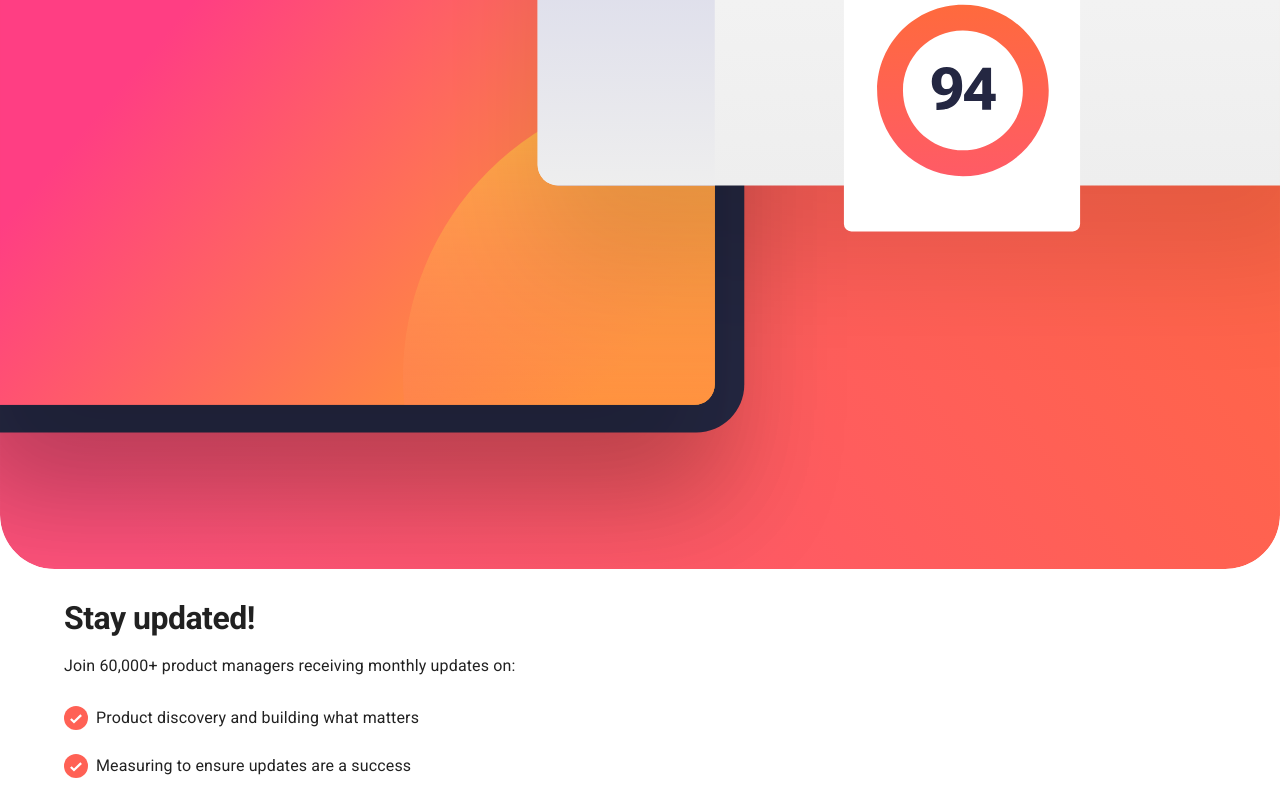
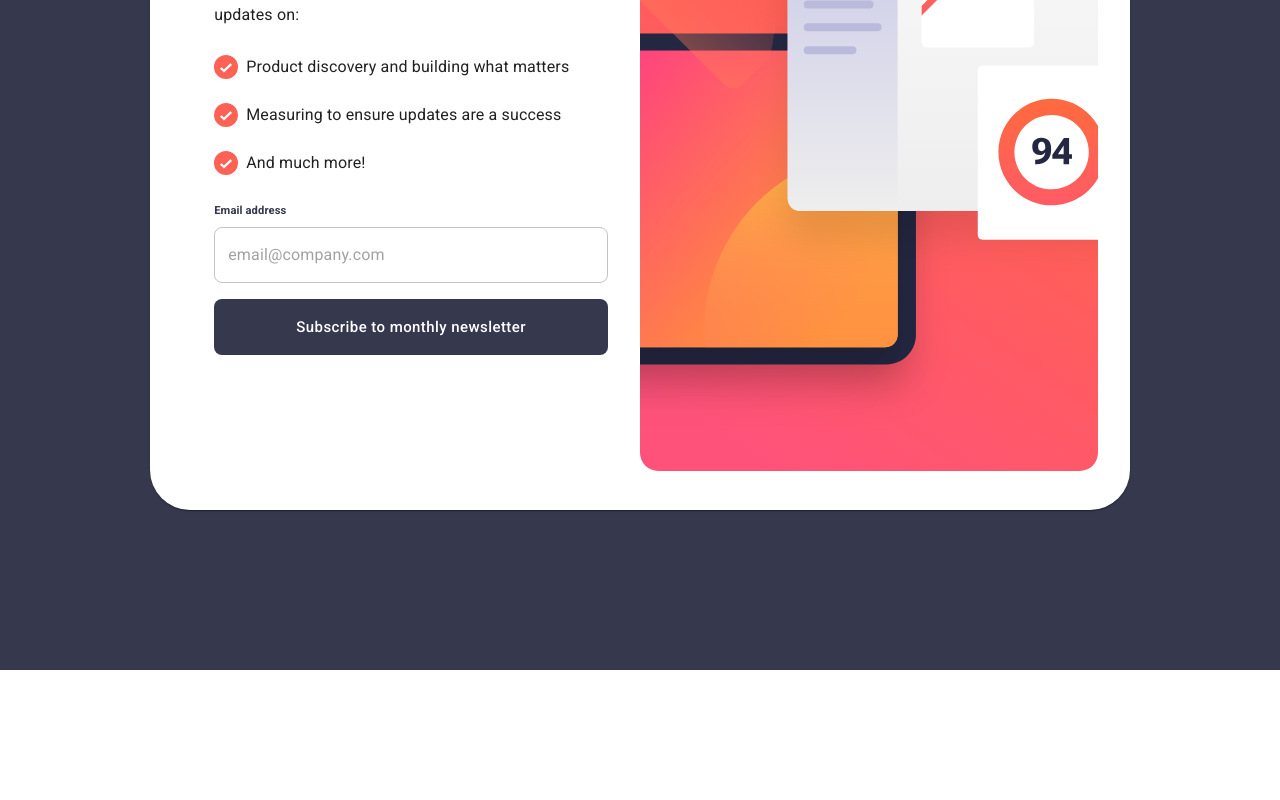
Before and after one commit to florinatanasoaei155/newsletter-sign-up-with-success-message, a React (Vite) app: page / in a window 1280 px wide. Shown: the part 400-1200 px from the top of the page. After the commit the page ends 1070 px from the top, so only its background shows below. Built offline with nearby package versions, Linux system fonts and the light colour scheme.

Commit message:
Style SubscriptionForm on desktop devices

```diff
--- a/src/App.tsx
+++ b/src/App.tsx
@@ -4,8 +4,8 @@ import '@fontsource/roboto/500.css';
 import '@fontsource/roboto/700.css';
 import { CssBaseline, ThemeProvider } from '@mui/material';
 import { useState } from 'react';
-import NewsletterForm from './components/NewsletterForm';
-import SuccessMessage from './components/SuccessMessage';
+import SubscriptionForm from './components/SubscriptionForm';
+import SubscriptionSuccess from './components/SubscriptionSuccess';
 import theme from './theme';
 
 const App = () => {
@@ -21,10 +21,10 @@ const App = () => {
 
   const renderContent = () => {
     if (!isSubmitted) {
-      return <NewsletterForm onSubmitSuccess={handleSubmitSuccess} />;
+      return <SubscriptionForm onSubmitSuccess={handleSubmitSuccess} />;
     }
 
-    return <SuccessMessage onDismiss={handleDismiss} />;
+    return <SubscriptionSuccess onDismiss={handleDismiss} />;
   };
 
   return (
--- a/src/components/NewsletterForm.tsx
+++ /dev/null
@@ -1,124 +0,0 @@
-import { zodResolver } from '@hookform/resolvers/zod';
-import {
-  Box,
-  Button,
-  List,
-  ListItem,
-  ListItemIcon,
-  ListItemText,
-  Stack,
-  TextField,
-  Typography,
-  Container,
-} from '@mui/material';
-import { Controller, useForm } from 'react-hook-form';
-import * as z from 'zod';
-import DesktopIlustration from '../assets/images/illustration-sign-up-mobile.svg';
-import IconList from './IconList';
-
-const benefitsList = [
-  {
-    id: 0,
-    label: 'Product discovery and building what matters',
-  },
-  {
-    id: 1,
-    label: 'Measuring to ensure updates are a success',
-  },
-  {
-    id: 2,
-    label: 'And much more!',
-  },
-];
-
-const schema = z.object({
-  email: z
-    .string()
-    .min(1, { message: 'Required' })
-    .email({ message: 'Must be a valid email' }),
-});
-
-interface NewsletterFormInput {
-  email: string;
-}
-
-interface NewsletterFormProps {
-  onSubmitSuccess: () => void;
-}
-
-const NewsletterForm = ({ onSubmitSuccess }: NewsletterFormProps) => {
-  const { control, handleSubmit } = useForm({
-    defaultValues: { email: '' },
-    resolver: zodResolver(schema),
-  });
-
-  const onSubmit = (data: NewsletterFormInput) => {
-    console.log(data);
-    onSubmitSuccess();
-  };
-
-  return (
-    <>
-      <img src={DesktopIlustration} alt='Illustration' width='100%' />
-      <Container>
-        <Box component='section'>
-          <Typography variant='h1' pt={3} pb={2}>
-            Stay updated!
-          </Typography>
-          <Typography component='p'>
-            Join 60,000+ product managers receiving monthly updates on:
-          </Typography>
-          <List sx={{ py: 2 }}>
-            {benefitsList.map(({ id, label }) => (
-              <ListItem key={id} alignItems='flex-start' disableGutters>
-                <ListItemIcon
-                  sx={(theme) => ({
-                    minWidth: theme.spacing(4),
-                    marginTop: theme.spacing(0.5),
-                  })}
-                >
-                  <IconList />
-                </ListItemIcon>
-                <ListItemText>{label}</ListItemText>
-              </ListItem>
-            ))}
-          </List>
-        </Box>
-        <Box component='section' mb={4}>
-          <Stack component='form' gap={2} onSubmit={handleSubmit(onSubmit)}>
-            <Controller
-              control={control}
-              name='email'
-              render={({ field, fieldState: { error } }) => (
-                <>
-                  <TextField
-                    {...field}
-                    aria-label='Email address'
-                    fullWidth
-                    label='Email address'
-                    name='email'
-                    placeholder='email@company.com'
-                    error={!!error}
-                    helperText={error?.message}
-                  />
-                  <Button
-                    type='submit'
-                    color='secondary'
-                    variant='contained'
-                    size='large'
-                    fullWidth
-                    disabled={!!error}
-                  >
-                    Subscribe to monthly newsletter
-                  </Button>
-                </>
-              )}
-            />
-          </Stack>
-        </Box>
-      </Container>
-    </>
-  );
-};
-
-export default NewsletterForm;
--- /dev/null
+++ b/src/components/SubscriptionForm.tsx
@@ -0,0 +1,175 @@
+import { zodResolver } from '@hookform/resolvers/zod';
+import {
+  Box,
+  Button,
+  List,
+  ListItem,
+  ListItemIcon,
+  ListItemText,
+  Stack,
+  TextField,
+  Typography,
+  useMediaQuery,
+  Theme,
+  Paper,
+  Grid,
+} from '@mui/material';
+import { Controller, useForm } from 'react-hook-form';
+import * as z from 'zod';
+import MobileImage from '../assets/images/illustration-sign-up-mobile.svg';
+import DesktopImage from '../assets/images/illustration-sign-up-desktop.svg';
+import ListIcon from './ListIcon';
+
+const benefitsList = [
+  {
+    id: 0,
+    label: 'Product discovery and building what matters',
+  },
+  {
+    id: 1,
+    label: 'Measuring to ensure updates are a success',
+  },
+  {
+    id: 2,
+    label: 'And much more!',
+  },
+];
+
+const schema = z.object({
+  email: z
+    .string()
+    .min(1, { message: 'Required' })
+    .email({ message: 'Valid email required' }),
+});
+
+interface SubscriptionFormInput {
+  email: string;
+}
+
+interface SubscriptionFormProps {
+  onSubmitSuccess: () => void;
+}
+
+const SubscriptionForm = ({ onSubmitSuccess }: SubscriptionFormProps) => {
+  const matchMD = useMediaQuery((theme: Theme) => theme.breakpoints.up('md'));
+  const { control, handleSubmit } = useForm({
+    defaultValues: { email: '' },
+    resolver: zodResolver(schema),
+  });
+
+  const onSubmit = (data: SubscriptionFormInput) => {
+    console.log(data);
+    onSubmitSuccess();
+  };
+
+  return (
+    <Box
+      sx={(theme) => ({
+        [theme.breakpoints.up('md')]: {
+          display: 'flex',
+          justifyContent: 'center',
+          alignItems: 'center',
+          bgcolor: 'secondary.main',
+          paddingTop: theme.spacing(20),
+          paddingBottom: theme.spacing(20),
+        },
+      })}
+    >
+      <Paper
+        sx={(theme) => ({
+          [theme.breakpoints.up('md')]: {
+            display: 'flex',
+            padding: theme.spacing(4),
+            borderRadius: theme.spacing(5),
+            flexDirection: 'row-reverse',
+          },
+        })}
+      >
+        <Grid container flexDirection={{ md: 'row-reverse' }}>
+          <Grid item xs={12} md={6}>
+            <Box
+              component='img'
+              src={matchMD ? DesktopImage : MobileImage}
+              alt='Illustration'
+              width='100%'
+            />
+          </Grid>
+          <Grid item xs={12} md={6}>
+            <Box
+              px={4}
+              sx={(theme) => ({
+                [theme.breakpoints.up('md')]: {
+                  height: '100%',
+                  display: 'flex',
+                  flexDirection: 'column',
+                  justifyContent: 'center',
+                },
+              })}
+            >
+              <Box component='section'>
+                <Typography variant='h1' pt={3} pb={2}>
+                  Stay updated!
+                </Typography>
+                <Typography component='p'>
+                  Join 60,000+ product managers receiving monthly updates on:
+                </Typography>
+                <List sx={{ py: 2 }}>
+                  {benefitsList.map(({ id, label }) => (
+                    <ListItem key={id} alignItems='flex-start' disableGutters>
+                      <ListItemIcon
+                        sx={(theme) => ({
+                          minWidth: theme.spacing(4),
+                          marginTop: theme.spacing(0.5),
+                        })}
+                      >
+                        <ListIcon />
+                      </ListItemIcon>
+                      <ListItemText>{label}</ListItemText>
+                    </ListItem>
+                  ))}
+                </List>
+              </Box>
+              <Box component='section' mb={4}>
+                <Stack
+                  component='form'
+                  gap={2}
+                  onSubmit={handleSubmit(onSubmit)}
+                >
+                  <Controller
+                    control={control}
+                    name='email'
+                    render={({ field, fieldState: { error } }) => (
+                      <>
+                        <TextField
+                          {...field}
+                          aria-label='Email address'
+                          fullWidth
+                          label='Email address'
+                          name='email'
+                          placeholder='email@company.com'
+                          error={!!error}
+                          helperText={error?.message}
+                        />
+                        <Button
+                          type='submit'
+                          color='secondary'
+                          variant='contained'
+                          size='large'
+                          fullWidth
+                        >
+                          Subscribe to monthly newsletter
+                        </Button>
+                      </>
+                    )}
+                  />
+                </Stack>
+              </Box>
+            </Box>
+          </Grid>
+        </Grid>
+      </Paper>
+    </Box>
+  );
+};
+
+export default SubscriptionForm;
--- a/src/components/SuccessMessage.tsx
+++ b/src/components/SubscriptionSuccess.tsx
@@ -1,11 +1,11 @@
 import { Box, Typography, Container, Button } from '@mui/material';
-import IconSuccess from './IconSuccess';
+import SuccessIcon from './SuccessIcon';
 
-interface SuccessMessageProps {
+interface SubscriptionSuccessProps {
   onDismiss: () => void;
 }
 
-const SuccessMessage = ({ onDismiss }: SuccessMessageProps) => (
+const SubscriptionSuccess = ({ onDismiss }: SubscriptionSuccessProps) => (
   <Container>
     <Box
       component='section'
@@ -17,7 +17,7 @@ const SuccessMessage = ({ onDismiss }: SuccessMessageProps) => (
     >
       <Box flex={1}>
         <Box pb={4}>
-          <IconSuccess sx={{ fontSize: '64px' }} />
+          <SuccessIcon sx={{ fontSize: '64px' }} />
         </Box>
         <Typography variant='h1' pb={2} maxWidth='60%'>
           Thanks for subscribing!
@@ -45,4 +45,4 @@ const SuccessMessage = ({ onDismiss }: SuccessMessageProps) => (
   </Container>
 );
 
-export default SuccessMessage;
+export default SubscriptionSuccess;
--- a/src/components/IconSuccess.tsx
+++ b/src/components/SuccessIcon.tsx
@@ -19,7 +19,7 @@ const IconSuccess = (props: SvgIconProps) => {
           <circle cx='32' cy='32' r='32' fill='url(#a)' />
           <path
             stroke='#FFF'
-            stroke-width='4'
+            strokeWidth='4'
             d='m18.286 34.686 8.334 7.98 19.094-18.285'
           />
         </g>
--- a/src/theme.ts
+++ b/src/theme.ts
@@ -17,7 +17,13 @@ const theme = createTheme({
       variants: [
         {
           props: { variant: 'h1' },
-          style: { fontSize: '2em', fontWeight: 700 },
+          style: ({ theme }) => ({
+            fontSize: '2em',
+            fontWeight: 700,
+            [theme.breakpoints.up('md')]: {
+              fontSize: '3em',
+            },
+          }),
         },
       ],
     },
@@ -44,7 +50,6 @@ const theme = createTheme({
               borderColor: theme.palette.error.main,
               borderWidth: '1px',
               backgroundColor: '#ef535059',
-              zIndex: '-1',
             },
           },
         }),
```
Also changed, not shown: src/components/ListIcon.tsx (renamed from src/components/IconList.tsx).
